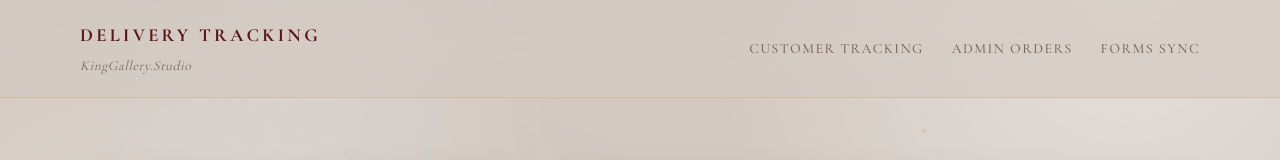
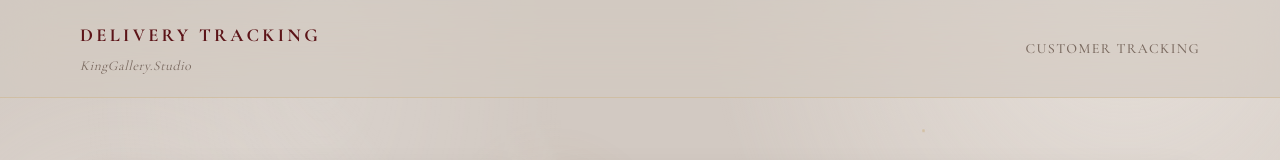
Before and after one commit to Brightpmk/kinggallery-order-tracking, a Next.js app: page / in a window 1280 px wide. Shown: the top 160 px of the page. Built offline with nearby package versions, Linux system fonts and the light colour scheme.

Commit message:
remove unused frontend component

```diff
--- a/src/components/AppShell.tsx
+++ b/src/components/AppShell.tsx
@@ -19,8 +19,6 @@ export function AppShell({ children }: AppShellProps) {
           </div>
           <nav className="site-nav" aria-label="Planned application areas">
             <span>Customer tracking</span>
-            <span>Admin orders</span>
-            <span>Forms sync</span>
           </nav>
         </div>
       </header>
```
